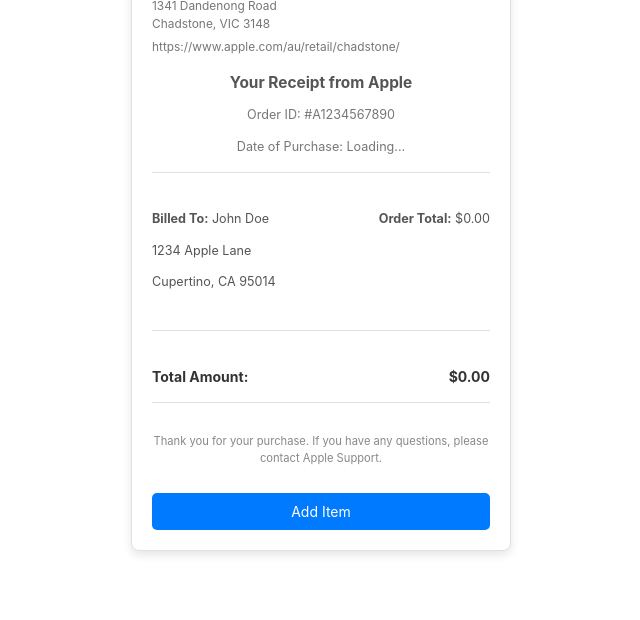
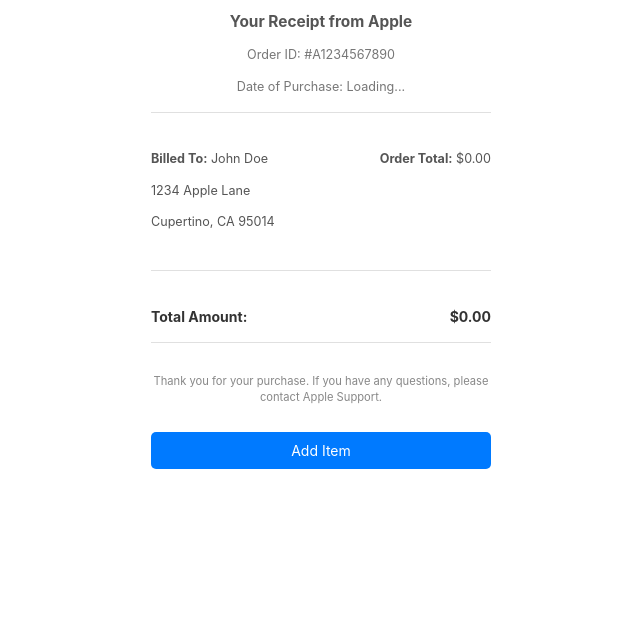
Before and after one commit to 8msv/receipt-gen, a plain HTML site: page index.html in a window 1280 px wide. Shown: the part 180-800 px from the top of the page, without its empty margins (319-959 px from the left). Drawn offline with Linux system fonts and the light colour scheme.

Commit message:
Update style.css

```diff
--- a/style.css
+++ b/style.css
@@ -7,19 +7,15 @@
 body {
     display: flex;
     justify-content: center;
-    align-items: center;
-    height: 100vh;
+    align-items: flex-start;
+    padding-top: 30px;
     margin: 0;
     background-color: #ffffff; /* Straight white background */
 }
 
 .receipt-container {
     width: 380px;
-    padding: 20px;
-    background-color: #ffffff;
-    border: 1px solid #e0e0e0;
-    box-shadow: 0px 4px 10px rgba(0, 0, 0, 0.1);
-    border-radius: 8px;
+    padding: 0 20px;
     font-size: 14px;
     color: #333333;
     line-height: 1.5;
```
